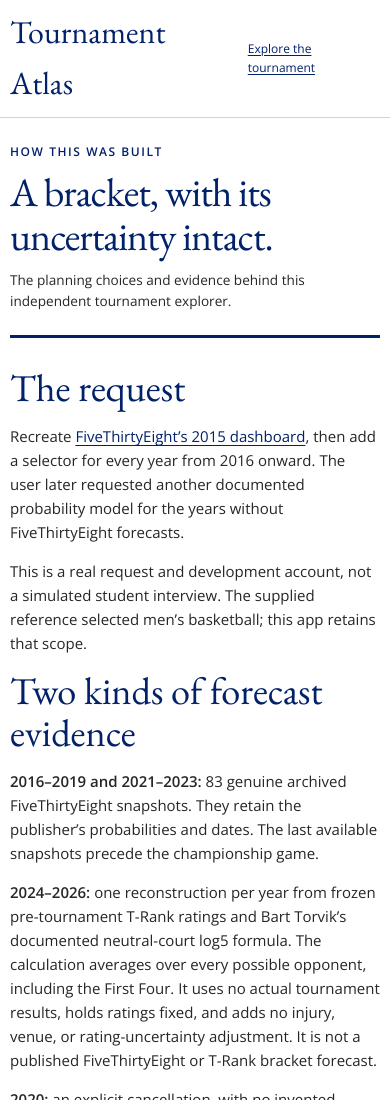
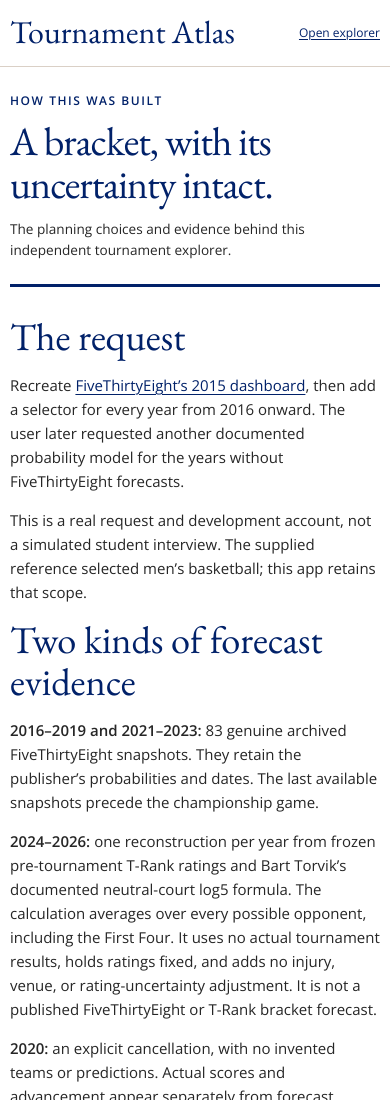
Before and after one commit to jordanmeyer/bab-example-madness, a website built with Vite: page app/build-story.html in a window 390 px wide. Shown: the top 1100 px of the page. Built offline with nearby package versions, Linux system fonts and the light colour scheme.

Commit message:
Keep build-story navigation compact on phones

```diff
--- a/app/build-story.html
+++ b/app/build-story.html
@@ -10,7 +10,7 @@
 </head>
 <body>
   <a class="skip-link" href="#story">Skip to the build story</a>
-  <header class="masthead"><a class="wordmark" href="./">Tournament Atlas</a><a href="./">Explore the tournament</a></header>
+  <header class="masthead"><a class="wordmark" href="./">Tournament Atlas</a><a href="./">Open explorer</a></header>
   <main id="story" class="story">
     <section class="intro"><div><p class="eyebrow">How this was built</p><h1>A bracket, with its uncertainty intact.</h1><p class="dek">The planning choices and evidence behind this independent tournament explorer.</p></div></section>
     <section class="story-body">
```
